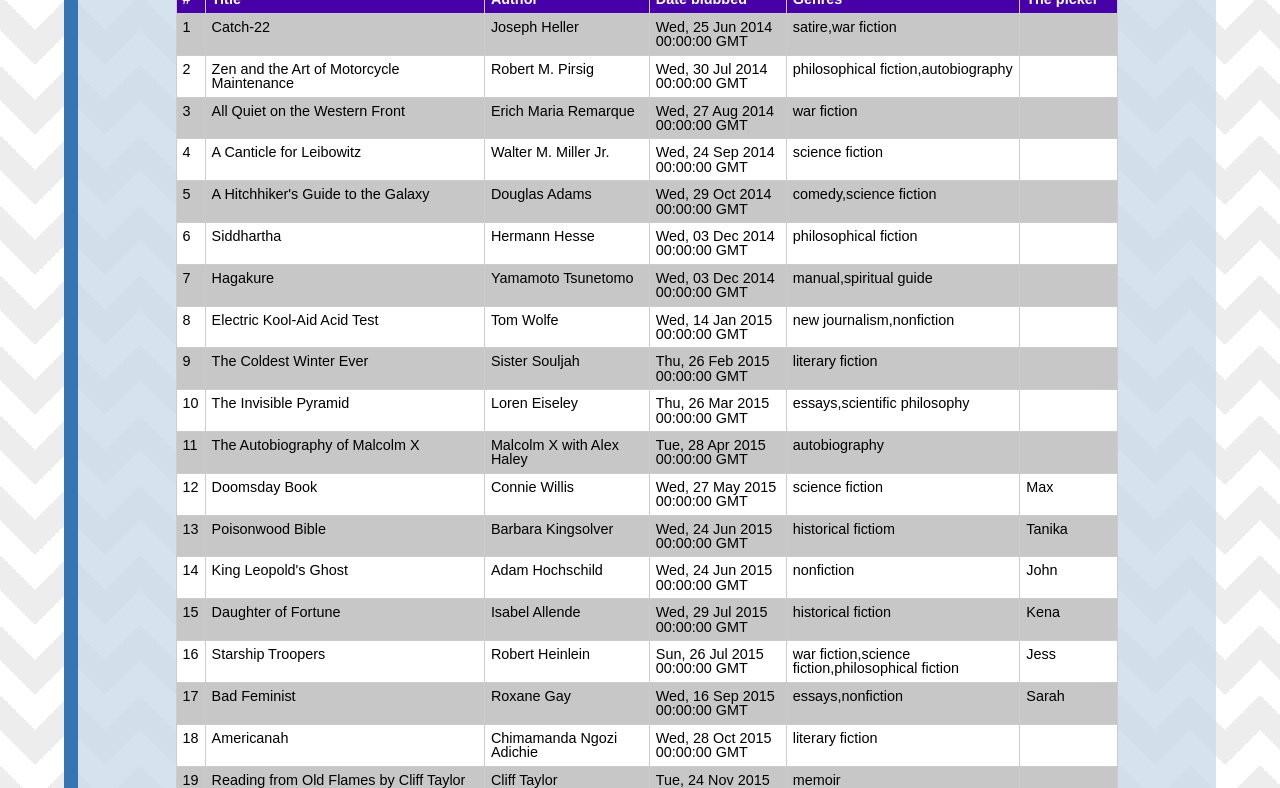
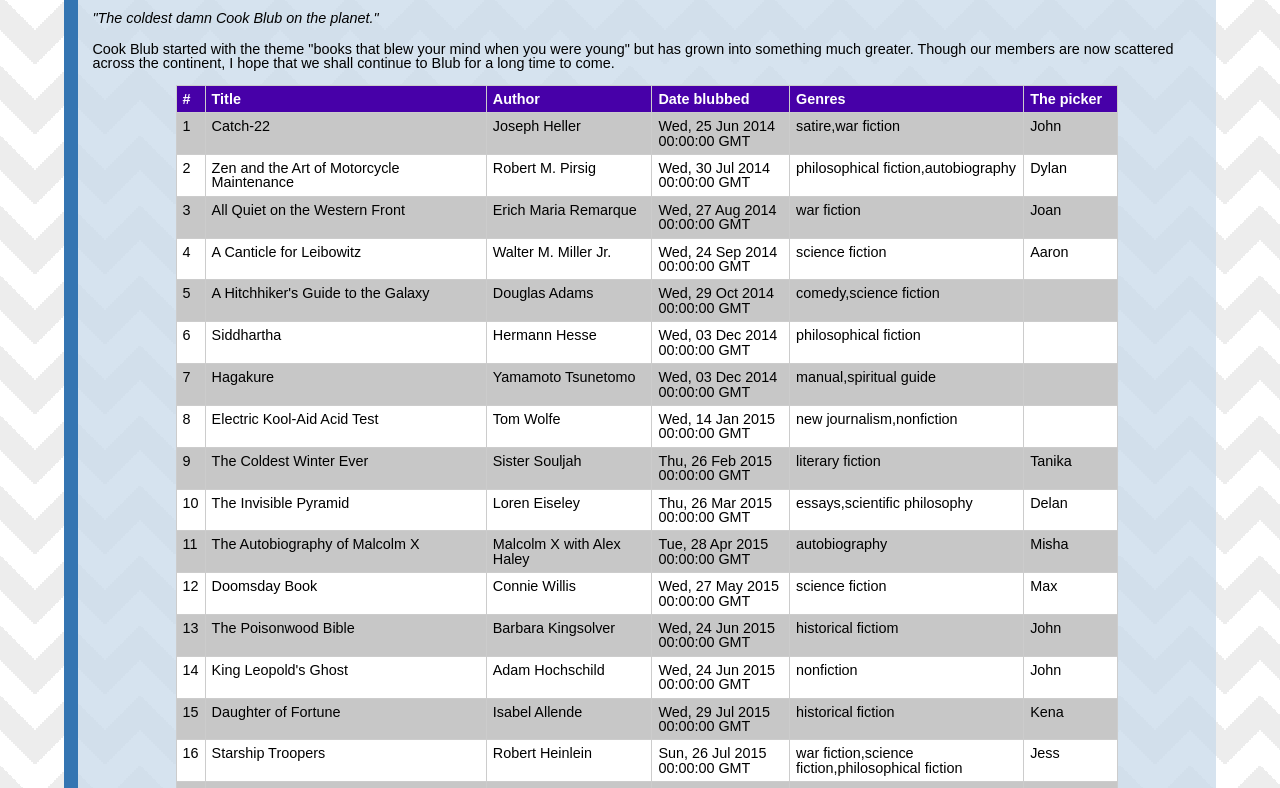
Before and after one commit to jduss4/jessicadussault.com, an Eleventy site: page sidequests/cookblub.njk in a window 1280 px wide. Shown: the part 145-933 px from the top of the page. Built offline with nearby package versions, Linux system fonts and the light colour scheme; Eleventy itself is replaced by a stand-in of ours; files that its build step writes are made by us from their sources.

Commit message:
updates to cookblub list from Misha

```diff
--- a/_data/cookblub.yml
+++ b/_data/cookblub.yml
@@ -4,7 +4,7 @@
   genres:
     - satire
     - war fiction
-  picker:
+  picker: John
 
 - title: Zen and the Art of Motorcycle Maintenance
   date: 2014-07-30
@@ -12,14 +12,14 @@
   genres:
     - philosophical fiction
     - autobiography
-  picker:
+  picker: Dylan
 
 - title: All Quiet on the Western Front
   date: 2014-08-27
   author: Erich Maria Remarque
   genres:
     - war fiction
-  picker:
+  picker: Joan
   notes: Misha taught people how to play Skat
 
 - title: A Canticle for Leibowitz
@@ -27,7 +27,7 @@
   author: Walter M. Miller Jr.
   genres:
     - science fiction
-  picker:
+  picker: Aaron
 
 - title: A Hitchhiker's Guide to the Galaxy
   date: 2014-10-29
@@ -65,7 +65,7 @@
   author: Sister Souljah
   genres:
     - literary fiction
-  picker:
+  picker: Tanika
 
 - title: The Invisible Pyramid
   date: 2015-03-26
@@ -73,14 +73,14 @@
   genres:
     - essays
     - scientific philosophy
-  picker:
+  picker: Delan
 
 - title: The Autobiography of Malcolm X
   date: 2015-04-28
   author: Malcolm X with Alex Haley
   genres:
     - autobiography
-  picker:
+  picker: Misha
 
 - title: Doomsday Book
   date: 2015-05-27
@@ -89,12 +89,12 @@
     - science fiction
   picker: Max
 
-- title: Poisonwood Bible
+- title: The Poisonwood Bible
   date: 2015-06-24
   author: Barbara Kingsolver
   genres:
     - historical fictiom
-  picker: Tanika
+  picker: John
 
 - title: King Leopold's Ghost
   date: 2015-06-24
@@ -172,7 +172,7 @@
   genres:
     - mathematical fiction
     - social commentary
-  picker:
+  picker: Max?
 
 - title: Flatterland
   date: 2016-03-01
@@ -196,7 +196,7 @@
   genres:
     - autobiography
     - nonfiction
-  picker:
+  picker: Dylan
 
 - title: The Monkey Wrench Gang
   date: 2016-06-14
@@ -229,7 +229,7 @@
   genres:
     - nonfiction
     - sociology
-  picker:
+  picker: Cassey
 
 - title: Good Omens
   date: 2016-11-17
@@ -246,7 +246,7 @@
     - short fiction
     - science fiction
     - afrofuturism
-  picker:
+  picker: Misha
 
 - title: The Underground Railroad
   date: 2017-02-07
@@ -254,7 +254,7 @@
   genres:
     - historical fiction
     - magical realism
-  picker:
+  picker: Dylan?
 
 - title: The Professor's House
   date: 2017-03-07
@@ -266,18 +266,18 @@
 
 - title: Pale Fire
   date: 2017-04-11
-  author: Nobokov
+  author: Vladimir Nobokov
   genres:
     - experimental fiction???
     - uhhhh
-  picker: Vladimir Nabokov
+  picker: Jeff L
 
 - title: White Trash
   date: 2017-05-30
   author: Nancy Isenberg
   genres:
     - nonfiction
-  picker: Nancy Isenberg
+  picker:
 
 - title: The Fifth Season
   date: 2017-06-27
@@ -309,7 +309,7 @@
   genres:
     - wildlife documentary
     - comedy
-  picker: Steph?
+  picker: Steph
 
 - title: The Poisoner's Handbook
   date: 2017-11-14
@@ -341,7 +341,7 @@
   genres:
     - social commentary
     - comedy of manners
-  picker: Max?
+  picker: Max
 
 - title: Independent People
   date: 2018-03-29
@@ -365,7 +365,7 @@
   genres:
     - magical realism
     - experimental fiction
-  picker: Jeff M?
+  picker: Dylan?
 
 - title: "Evicted: Poverty and Profit in the American City"
   date: 2018-06-26
@@ -379,7 +379,7 @@
   author: Rachel Kushner
   genres:
     - fiction
-  picker: Jeff M?
+  picker: Jeff M
 
 - title: Peter Pan
   date: 2018-09-04
@@ -407,7 +407,7 @@
   author: Naomi Alderman
   genres:
     - science fiction
-  picker: John?
+  picker: John
 
 - title: Salvage the Bones
   date: 2019-01-19
--- a/sidequests/cookblub.njk
+++ b/sidequests/cookblub.njk
@@ -2,6 +2,10 @@
 title: Cook Blub
 layout: default.njk
 ---
+
+<h2>{{ title }}</h2>
+
+<p><em>"The coldest damn Cook Blub on the planet."</em></p>
 
 Cook Blub started with the theme "books that blew your mind when you were young" but has grown into something much greater. Though our members are now scattered across the continent, I hope that we shall continue to Blub for a long time to come.
 
```
Also changed, not shown: sidequests/index.md (+2 -0 lines).
